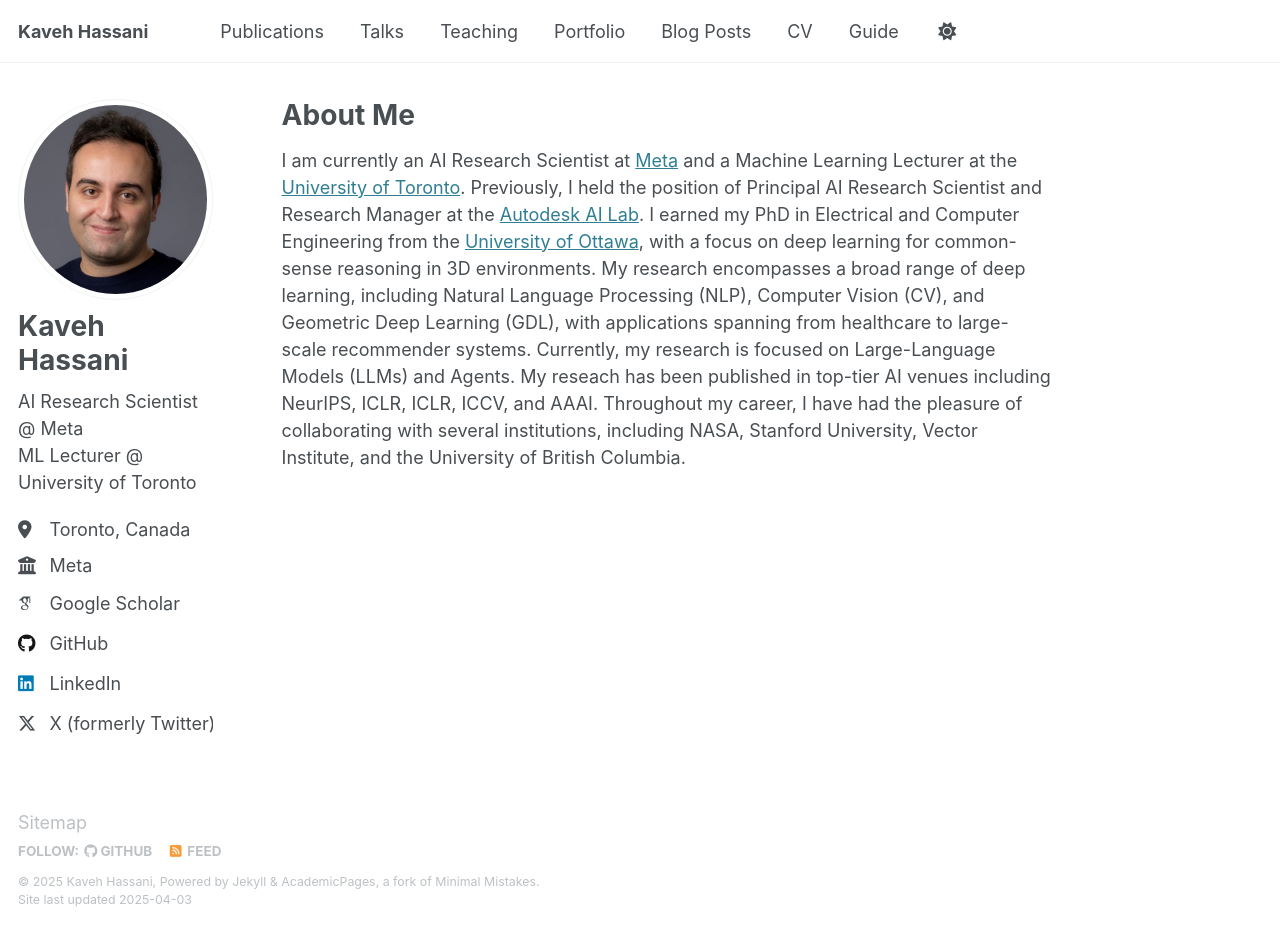
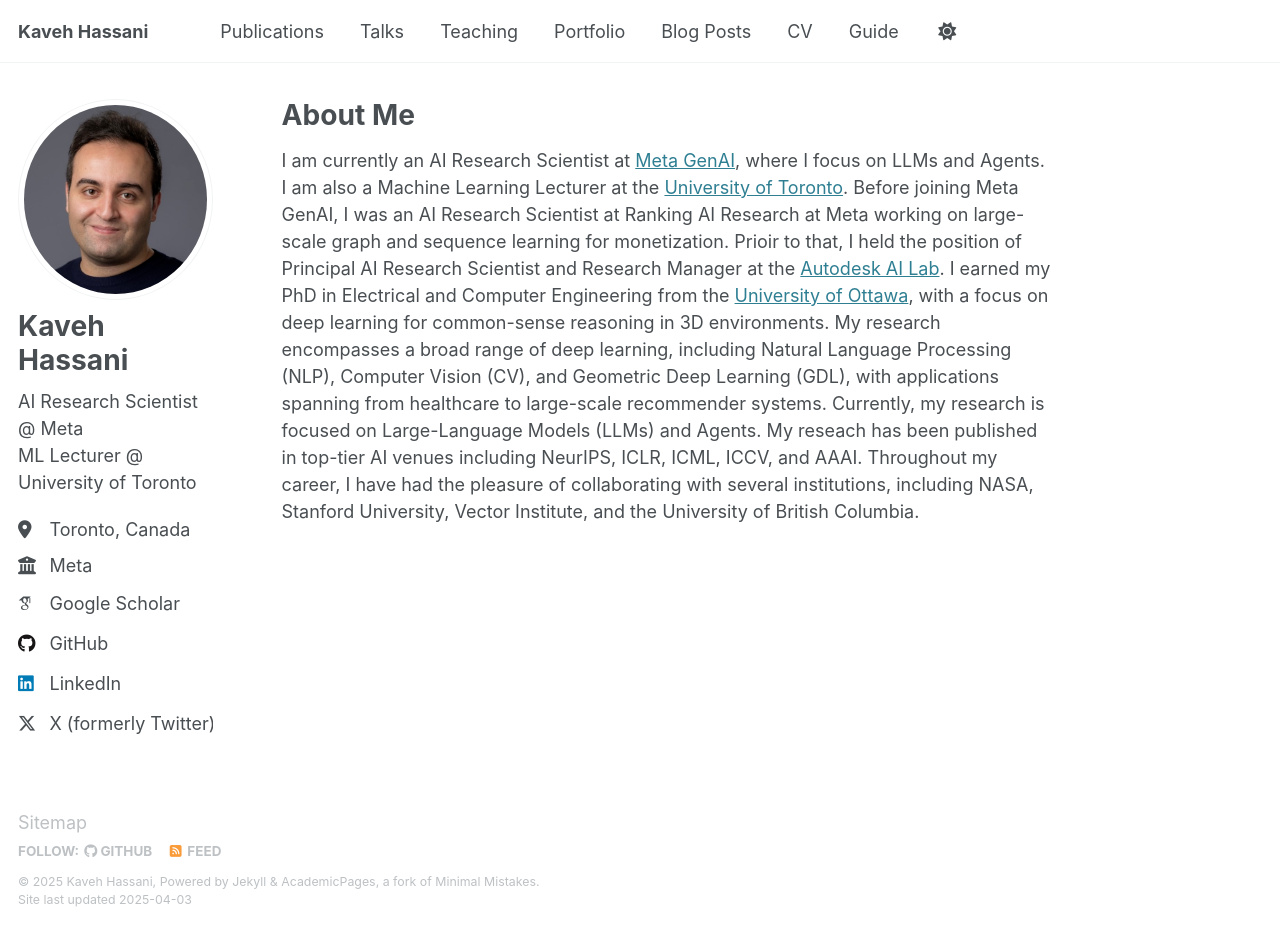
Before and after one commit to kavehhassani/kavehhassani.github.io, a Jekyll site: the page built from _pages/about.md, in a window 1280 px wide and 928 px high. Built offline with Jekyll 4.4.1, drawn with Linux system fonts in a browser that asks for light colours; some web fonts are replaced.

Commit message:
Update about.md

```diff
--- a/_pages/about.md
+++ b/_pages/about.md
@@ -7,4 +7,4 @@ redirect_from:
 ---
 
 <h1>About Me</h1>
-I am currently an AI Research Scientist at <a href="https://ai.meta.com/">Meta</a> and a Machine Learning Lecturer at the <a href="https://www.utoronto.ca/">University of Toronto</a>. Previously, I held the position of Principal AI Research Scientist and Research Manager at the <a href="https://www.research.autodesk.com/research-areas/science/ai-lab/">Autodesk AI Lab</a>. I earned my PhD in Electrical and Computer Engineering from the <a href="https://www.uottawa.ca/">University of Ottawa</a>, with a focus on deep learning for common-sense reasoning in 3D environments. My research encompasses a broad range of deep learning, including Natural Language Processing (NLP), Computer Vision (CV), and Geometric Deep Learning (GDL), with applications spanning from healthcare to large-scale recommender systems. Currently, my research is focused on Large-Language Models (LLMs) and Agents. My reseach has been published in top-tier AI venues including NeurIPS, ICLR, ICLR, ICCV, and AAAI. Throughout my career, I have had the pleasure of collaborating with several institutions, including NASA, Stanford University, Vector Institute, and the University of British Columbia.
+I am currently an AI Research Scientist at <a href="https://ai.meta.com/">Meta GenAI</a>, where I focus on LLMs and Agents. I am also a Machine Learning Lecturer at the <a href="https://www.utoronto.ca/">University of Toronto</a>. Before joining Meta GenAI, I was an AI Research Scientist at Ranking AI Research at Meta working on large-scale graph and sequence learning for monetization. Prioir to that, I held the position of Principal AI Research Scientist and Research Manager at the <a href="https://www.research.autodesk.com/research-areas/science/ai-lab/">Autodesk AI Lab</a>. I earned my PhD in Electrical and Computer Engineering from the <a href="https://www.uottawa.ca/">University of Ottawa</a>, with a focus on deep learning for common-sense reasoning in 3D environments. My research encompasses a broad range of deep learning, including Natural Language Processing (NLP), Computer Vision (CV), and Geometric Deep Learning (GDL), with applications spanning from healthcare to large-scale recommender systems. Currently, my research is focused on Large-Language Models (LLMs) and Agents. My reseach has been published in top-tier AI venues including NeurIPS, ICLR, ICML, ICCV, and AAAI. Throughout my career, I have had the pleasure of collaborating with several institutions, including NASA, Stanford University, Vector Institute, and the University of British Columbia.
```
